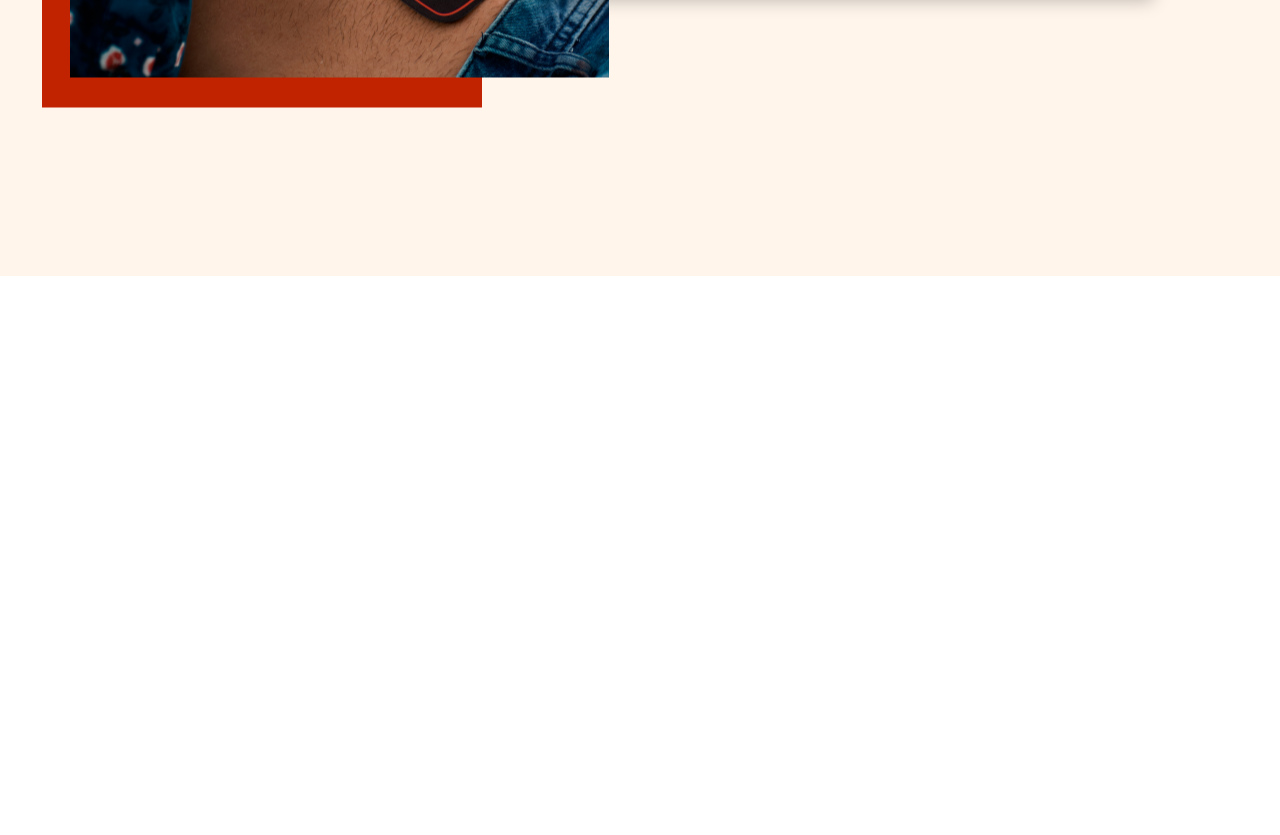
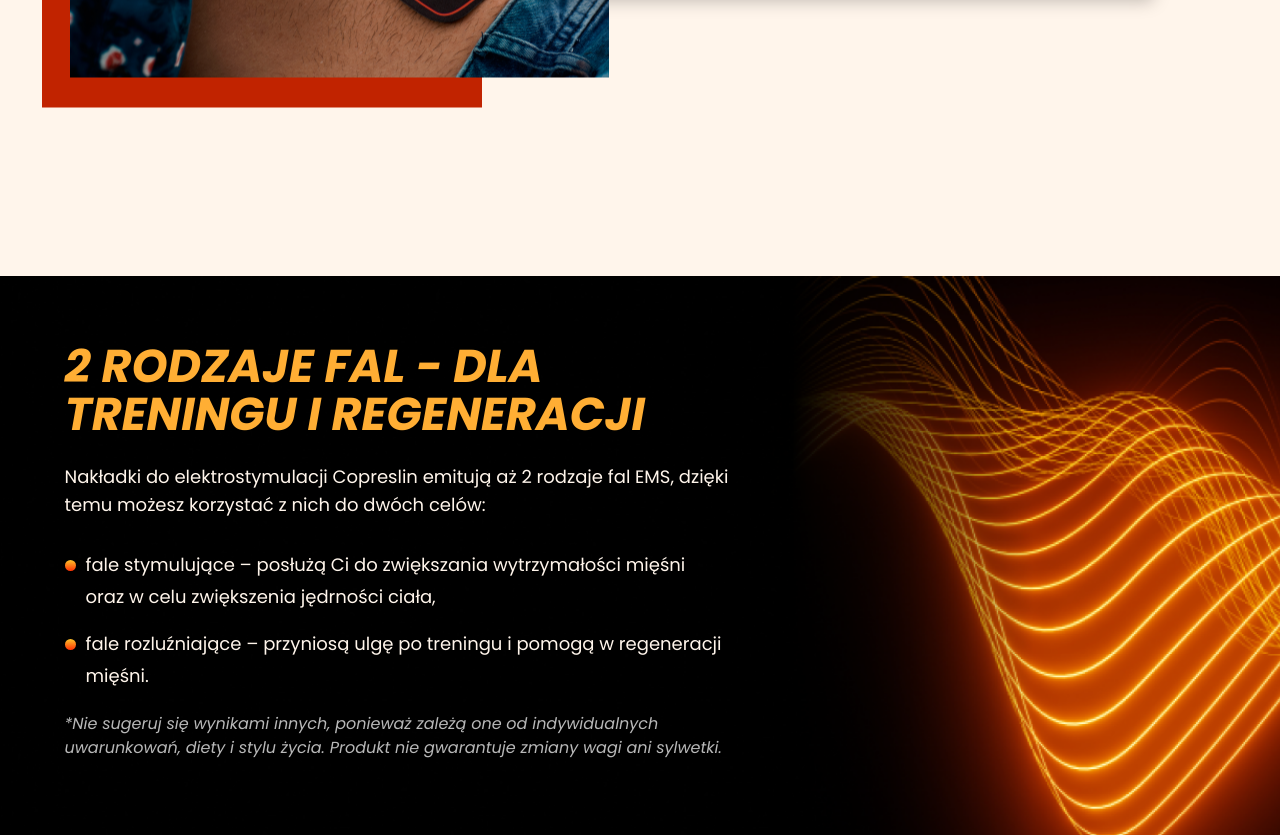
Before and after one commit to sylcym/dev-rekrut, a plain HTML site: page index.html in a window 1280 px wide. Shown: the part 3384-4219 px from the top of the page. Before the commit the page ends 3660 px from the top, so only its background shows below. Drawn offline with nearby package versions, Linux system fonts and the light colour scheme.

Commit message:
add waves section

```diff
--- a/index.html
+++ b/index.html
@@ -163,21 +163,47 @@
 
         <ul class="list-group info-list">
           <li class="list-group-item info-item">
-            <strong class="info-strong">Programy:</strong> 8 trybów, 12 stopni intensywności
+            <strong>Programy:</strong> 8 trybów, 12 stopni intensywności
           </li>
           <li class="list-group-item info-item">
-            <strong class="info-strong">Wymiary nakładki na brzuch:</strong> 58 x 20 cm
+            <strong>Wymiary nakładki na brzuch:</strong> 58 x 20 cm
           </li>
           <li class="list-group-item info-item">
-            <strong class="info-strong">Wymiary opasek:</strong> 19 x 6 cm
+            <strong>Wymiary opasek:</strong> 19 x 6 cm
           </li>
           <li class="list-group-item info-item">
-            <strong class="info-strong">Emitowane fale:</strong> stymulujące oraz rozluźniające
+            <strong>Emitowane fale:</strong> stymulujące oraz rozluźniające
           </li>
           <li class="list-group-item info-item">
-            <strong class="info-strong">Zasilanie:</strong> DC 5V USB
+            <strong>Zasilanie:</strong> DC 5V USB
           </li>
         </ul>
+      </div>
+    </div>
+  </section>
+
+  <section class="waves">
+    <div class="container-fluid">
+      <div class="waves-wrapper d-flex flex-column">
+        <h2 class="waves-h2">
+          <strong>2 Rodzaje fal - dla treningu i regeneracji</strong>
+        </h2>
+
+        <p class="waves-p">
+          Nakładki do elektrostymulacji Copreslin emitują aż 2 rodzaje fal EMS, dzięki temu możesz korzystać z nich do dwóch celów:
+        </p>
+
+        <ul class="list-group waves-list">
+          <li class="list-group-item waves-item">
+            fale stymulujące – posłużą Ci do zwiększania wytrzymałości mięśni oraz w celu zwiększenia jędrności ciała,
+          </li>
+          <li class="list-group-item waves-item">
+            fale rozluźniające – przyniosą ulgę po treningu i pomogą w regeneracji mięśni.
+          </li>
+        </ul>
+        <p class="waves-p waves-i">
+          *Nie sugeruj się wynikami innych, ponieważ zależą one od indywidualnych uwarunkowań, diety i stylu życia. Produkt nie gwarantuje zmiany wagi ani sylwetki.
+        </p>
       </div>
     </div>
   </section>
--- a/style.css
+++ b/style.css
@@ -4,8 +4,10 @@
   --bg-dark: rgb(7, 8, 6);
   --txt-light: rgba(255, 245, 235, 1);
   --txt-light-2: rgba(239, 239, 239, 1);
+  --txt-light-3: rgba(224, 224, 224, 1);
   --txt-dark: rgb(37, 37, 37);
   --txt-gray: rgb(99, 99, 99);
+  --txt-gray-2: rgba(184, 184, 184, 1);
   --txt-highlight: rgba(255, 174, 52, 1);
   --box-shadow: 0px 4px 23px 0px rgba(255, 49, 3, 0.70);
   --border: rgb(144, 26, 0);
@@ -376,7 +378,6 @@ strong {
 
 .info .info-item {
   padding: 0 2.9rem;
-  padding-left: 2.9rem;
   background-color: transparent;
   background-image: url(./images/flash.svg);
   background-repeat: no-repeat;
@@ -389,6 +390,70 @@ strong {
   font-weight: 400;
   line-height: 3.2rem;
   text-align: left;
+}
+
+/* WAVES */
+.waves {
+  padding-top: 4.2rem;
+  padding-bottom: 4.2rem;
+  background-image: url(./images/waves-bg-mobile.png);
+  background-repeat: no-repeat;
+  background-size: cover;
+}
+
+.waves .waves-wrapper {
+  max-width: 68.5rem;
+  margin: 0 auto;
+  row-gap: 2rem;
+}
+
+.waves .waves-h2 {
+  color: var(--txt-highlight);
+  font-family: 'Poppins', sans-serif;
+  font-size: 32px;
+  font-style: italic;
+  font-weight: 700;
+  text-align: center;
+  text-transform: uppercase;
+  padding: 0 2rem;
+}
+
+.waves .waves-p {
+  color: var(--txt-light);
+  font-family: 'Poppins', sans-serif;
+  font-size: 18px;
+  font-style: normal;
+  font-weight: 400;
+  line-height: 28px;
+}
+
+.waves .waves-p.waves-i {
+  color: var(--txt-light-3);
+  font-family: 'Poppins', sans-serif;
+  font-size: 16px;
+  font-style: italic;
+  font-weight: 400;
+  line-height: 150%;
+}
+
+.waves .waves-list {
+  row-gap: 1.5rem;
+}
+
+.waves .waves-item {
+  padding: 0 2.1rem;
+  background-color: transparent;
+  background-image: url(./images/circle.svg);
+  background-repeat: no-repeat;
+  background-size: 1.1rem;
+  background-position-y: 1.1rem;
+  border: 0;
+  color: var(--txt-light);
+  font-family: 'Poppins', sans-serif;
+  font-size: 1.8rem;
+  font-style: normal;
+  font-weight: 400;
+  line-height: 3.2rem;
 }
 
 /* MEDIA QUERY MAX-WIDTH */
@@ -602,6 +667,30 @@ strong {
     width: 44rem;
     height: 51.4rem;
   }
+
+  .waves {
+    padding-top: 6.6rem;
+    padding-bottom: 6.5rem;
+    background-image: url(./images/waves-bg-desktop.png);
+    background-repeat: no-repeat;
+    background-size: cover;
+    background-position: center;
+  }
+
+  .waves .waves-wrapper {
+    margin-left: 0;
+  }
+
+  .waves .waves-h2 {
+    font-size: 4.6rem;
+    line-height: 4.8rem;
+    text-align: left;
+    padding: 0;
+  }
+
+  .waves .waves-p.waves-i {
+    color: var(--txt-gray-2);
+  }
 }
 
 @media screen and (min-width: 1140px) {
```
Also changed, not shown: images/circle.svg (added), images/waves-bg-desktop.png (added), images/waves-bg-mobile.png (added).
